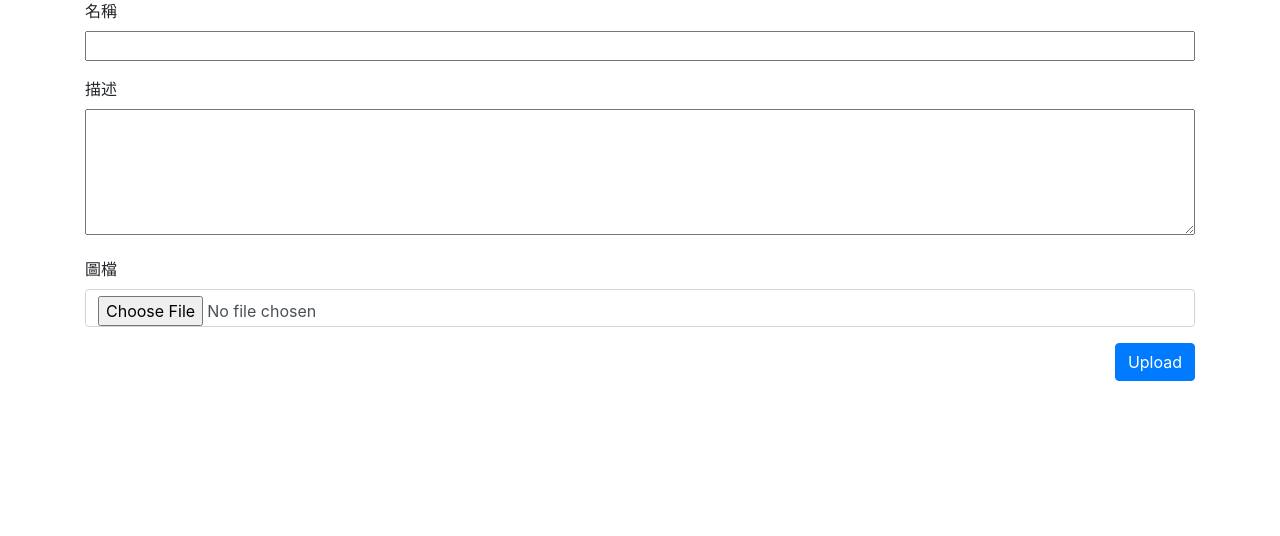
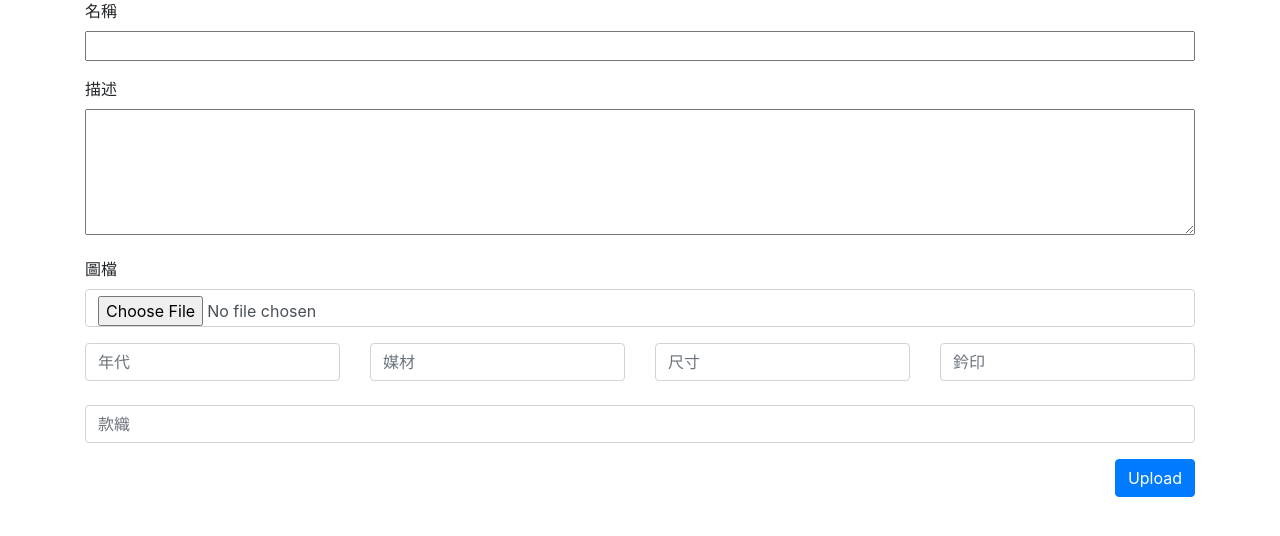
Before and after one commit to bevis-lin/nft-marketplace-admin, a Flask app: page /mint in a window 1280 px wide. Shown: the part 143-679 px from the top of the page. Run offline with Flask 2, Linux system fonts and the light colour scheme; some libraries are stand-ins or nearby versions.

Commit message:
add metadata property in mint form

```diff
--- a/app.py
+++ b/app.py
@@ -283,10 +283,10 @@ def upload_file():
                 "name": request.form['name'],
                 "image": imageUrl,
                 "description": request.form['description'],
-                "traits": [{"trait_type": "年代", "value": "1969"}, {"trait_type": "媒材", "value": "鏡框"},
-                           {"trait_type": "尺寸", "value": "54x75cm"}, {
-                    "trait_type": "款識", "value": "爰翁已酉作"},
-                    {"trait_type": "鈐印", "value": "大千唯印大年(朱)"}]
+                "traits": [{"trait_type": "年代", "value": request.form['age']}, {"trait_type": "媒材", "value": request.form['media']},
+                           {"trait_type": "尺寸", "value": request.form['size']}, {
+                    "trait_type": "款識", "value": request.form['comment']},
+                    {"trait_type": "鈐印", "value": request.form['stamp']}]
             })
             pinMetadatResult = pinata_upload_json(payload)
             print(pinMetadatResult)
--- a/templates/mint.html
+++ b/templates/mint.html
@@ -23,6 +23,30 @@
     <input type="file" class="form-control" name="file" id="file">
   </div>
 
+  <div class="row">
+    <div class="col">
+      <input type="text" class="form-control" placeholder="年代" aria-label="年代" name="age" id="age">
+    </div>
+    <div class="col">
+      <input type="text" class="form-control" placeholder="媒材" aria-label="媒材" name="media" id="media">
+    </div>
+    <div class="col">
+      <input type="text" class="form-control" placeholder="尺寸" aria-label="尺寸" name="size" id="size">
+    </div>
+    <div class="col">
+      <input type="text" class="form-control" placeholder="鈐印" aria-label="鈐印" name="stamp" id="stamp">
+    </div>
+  </div>
+  <br>
+  <div class="row">
+    <div class="col">
+      <input type="text" class="form-control" placeholder="款織" aria-label="款織" name="comment" id="comment">
+    </div>
+  </div>
+
+  <div class="form-group col-md-8">
+  </div>
+
   <div class="form-group col-md-16 text-right">
     <input type="submit" class="btn btn-primary" value="Upload">
   </div>
```
